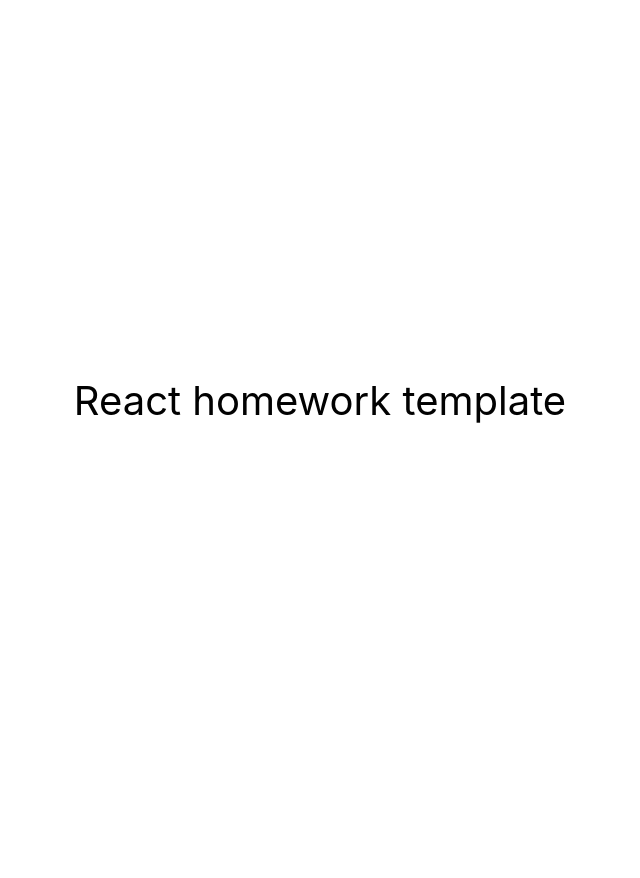
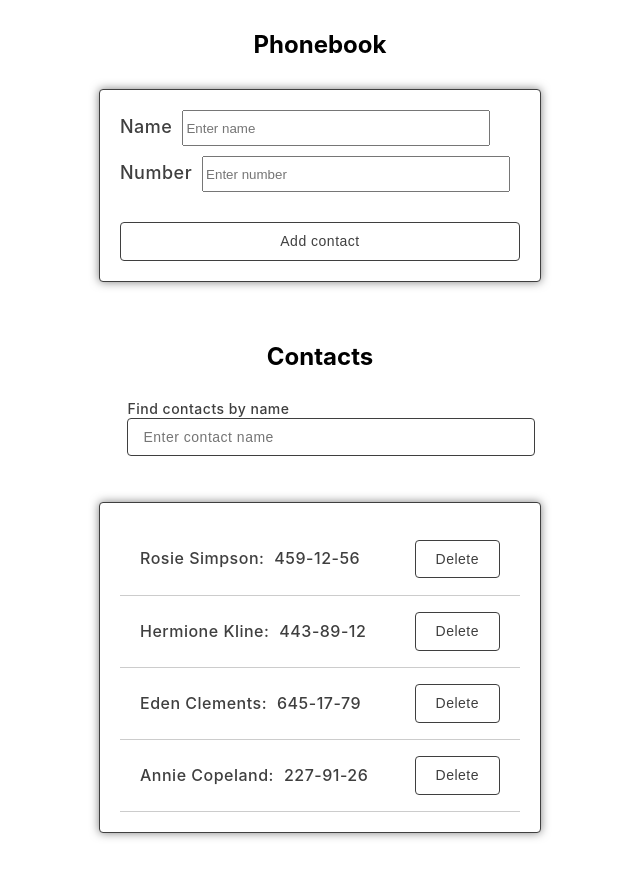
Before and after one commit to mykolaromanets/goit-react-hw-04-phonebook, a React (Create React App) app: page / in a window 1280 px wide. Shown: the whole page, without its empty margins (320-960 px from the left). Before the commit the page ends 800 px from the top, so only its background shows below. Built offline with nearby package versions, Linux system fonts and the light colour scheme.

Commit message:
made refactoring using hook useState

```diff
--- a/package.json
+++ b/package.json
@@ -7,6 +7,8 @@
     "@testing-library/jest-dom": "^5.16.3",
     "@testing-library/react": "^12.1.4",
     "@testing-library/user-event": "^13.5.0",
+    "nanoid": "^4.0.2",
+    "prop-types": "^15.8.1",
     "react": "^18.1.0",
     "react-dom": "^18.1.0",
     "react-scripts": "5.0.1",
--- a/src/components/App.jsx
+++ b/src/components/App.jsx
@@ -1,16 +1,66 @@
+import React, { useState } from 'react';
+import { nanoid } from 'nanoid';
+import { Section } from './Section/Section';
+import { ContactForm } from './ContactForm/ContactForm';
+import { ContactList } from './ContactList/ContactList';
+import { Filter } from './Filter/Filter';
+
 export const App = () => {
+  const [contacts, setContacts] = useState([
+    { id: 'id-1', name: 'Rosie Simpson', number: '459-12-56' },
+    { id: 'id-2', name: 'Hermione Kline', number: '443-89-12' },
+    { id: 'id-3', name: 'Eden Clements', number: '645-17-79' },
+    { id: 'id-4', name: 'Annie Copeland', number: '227-91-26' },
+  ]);
+
+  const [filter, setFilter] = useState('');
+
+  const addContact = data => {
+    const newContact = {
+      id: nanoid(),
+      ...data,
+    };
+
+    const existingContact = contacts.some(
+      contact => contact.name === data.name
+    );
+
+    if (existingContact) {
+      alert(`${data.name} is already in contacts`);
+    } else {
+      setContacts(prevContacts => [...prevContacts, newContact]);
+    }
+  };
+
+  const deleteContact = userId => {
+    setContacts(prevContacts =>
+      prevContacts.filter(contact => contact.id !== userId)
+    );
+  };
+
+  const handleChangeFilter = e => {
+    setFilter(e.currentTarget.value);
+  };
+
+  const getFilterContacts = () => {
+    const filterLowerCase = filter.toLowerCase();
+    return contacts.filter(({ name }) =>
+      name.toLowerCase().includes(filterLowerCase)
+    );
+  };
+
   return (
-    <div
-      style={{
-        height: '100vh',
-        display: 'flex',
-        justifyContent: 'center',
-        alignItems: 'center',
-        fontSize: 40,
-        color: '#010101'
-      }}
-    >
-      React homework template
-    </div>
+    <>
+      <Section title="Phonebook">
+        <ContactForm addContact={addContact} />
+      </Section>
+      <Section title="Contacts">
+        <Filter value={filter} handleChangeFilter={handleChangeFilter} />
+        <ContactList
+          contacts={getFilterContacts()}
+          deleteContact={deleteContact}
+        />
+      </Section>
+    </>
   );
 };
--- /dev/null
+++ b/src/components/ContactForm/ContactForm-styled.css
@@ -0,0 +1,48 @@
+.Form-styled {
+  display: flex;
+  flex-direction: column;
+
+  width: 100%;
+  max-width: 400px;
+  padding: 20px;
+  border: 1px solid #3f3f3f;
+  border-radius: 4px;
+  background-color: #fff;
+  box-shadow: 0px 0px 10px 0px rgba(0, 0, 0, 0.5);
+}
+.Label__form__styled {
+  margin-bottom: 10px;
+  font-size: 18px;
+  font-weight: 500;
+  color: #3f3f3f;
+
+  letter-spacing: 0.5px;
+  line-height: 1.2;
+}
+.Input__form__styled {
+  margin-left: 10px;
+  width: 300px;
+  height: auto;
+  height: 30px;
+}
+.Form__btn__styled {
+  margin-top: 20px;
+  padding: 10px 20px;
+  border: 1px solid #3f3f3f;
+  border-radius: 4px;
+  background-color: #fff;
+  font-size: 14px;
+  font-weight: 500;
+  color: #3f3f3f;
+
+  letter-spacing: 0.5px;
+  line-height: 1.2;
+  cursor: pointer;
+
+  transition: all 250ms cubic-bezier(0.4, 0, 0.2, 1);
+}
+.Form__btn__styled:hover,
+.Form__btn__styled:focus {
+  color: #fff;
+  background-color: #3f3f3f;
+}
--- /dev/null
+++ b/src/components/ContactForm/ContactForm.jsx
@@ -0,0 +1,61 @@
+import React, { useState } from 'react';
+import './ContactForm-styled.css';
+
+export const ContactForm = ({ addContact }) => {
+  const [name, setName] = useState('');
+  const [number, setNumber] = useState('');
+
+  const handleChange = e => {
+    const { name, value } = e.target;
+    if (name === 'name') {
+      setName(value);
+    } else if (name === 'number') {
+      setNumber(value);
+    }
+  };
+
+  const handleSubmit = e => {
+    e.preventDefault();
+
+    addContact({ name, number });
+
+    setName('');
+    setNumber('');
+  };
+
+  return (
+    <form onSubmit={handleSubmit} autoComplete="off" className="Form-styled">
+      <label className="Label__form__styled">
+        Name
+        <input
+          type="text"
+          name="name"
+          className="Input__form__styled"
+          pattern="^[a-zA-Zа-яА-Я]+(([' -][a-zA-Zа-яА-Я ])?[a-zA-Zа-яА-Я]*)*$"
+          title="Name may contain only letters, apostrophe, dash and spaces. For example Adrian, Jacob Mercer, Charles de Batz de Castelmore d'Artagnan"
+          required
+          placeholder="Enter name"
+          value={name}
+          onChange={handleChange}
+        />
+      </label>
+      <label className="Label__form__styled">
+        Number
+        <input
+          type="tel"
+          name="number"
+          className="Input__form__styled"
+          pattern="\+?\d{1,4}?[-.\s]?\(?\d{1,3}?\)?[-.\s]?\d{1,4}[-.\s]?\d{1,4}[-.\s]?\d{1,9}"
+          title="Phone number must be digits and can contain spaces, dashes, parentheses and can start with +"
+          required
+          placeholder="Enter number"
+          value={number}
+          onChange={handleChange}
+        />
+      </label>
+      <button type="submit" className="Form__btn__styled">
+        Add contact
+      </button>
+    </form>
+  );
+};
--- /dev/null
+++ b/src/components/ContactList/ContactList-styled.css
@@ -0,0 +1,11 @@
+.Contact__list__styled {
+  display: flex;
+  flex-direction: column;
+  width: 100%;
+  max-width: 400px;
+  padding: 20px;
+  border: 1px solid #3f3f3f;
+  border-radius: 4px;
+  background-color: #fff;
+  box-shadow: 0px 0px 10px 0px rgba(0, 0, 0, 0.5);
+}
--- /dev/null
+++ b/src/components/ContactList/ContactList.jsx
@@ -0,0 +1,30 @@
+import PropTypes from 'prop-types';
+
+import { ContactsListItem } from '../ContactListItem/ContactListItem';
+import './ContactList-styled.css';
+
+export const ContactList = ({ contacts, deleteContact }) => {
+  return (
+    <ul className="Contact__list__styled">
+      {contacts.map(({ name, number, id }) => (
+        <ContactsListItem
+          key={id}
+          id={id}
+          name={name}
+          number={number}
+          deleteContact={deleteContact}
+        />
+      ))}
+    </ul>
+  );
+};
+ContactList.propTypes = {
+  contacts: PropTypes.arrayOf(
+    PropTypes.shape({
+      name: PropTypes.string.isRequired,
+      number: PropTypes.string.isRequired,
+      id: PropTypes.string.isRequired,
+    }).isRequired
+  ),
+  deleteContact: PropTypes.func,
+};
--- /dev/null
+++ b/src/components/ContactListItem/ContactListItem-styled.css
@@ -0,0 +1,43 @@
+.Contact__list__item__styled {
+  display: flex;
+  align-items: center;
+  justify-content: space-between;
+  padding: 10px 20px;
+  border-bottom: 1px solid #ccc;
+}
+.Contact__name__styled {
+  display: flex;
+  gap: 10px;
+  font-size: 16px;
+  font-weight: 500;
+  color: #3f3f3f;
+
+  letter-spacing: 0.5px;
+  line-height: 1.2;
+}
+.Contact__number__styled {
+  display: inline-block;
+  margin-right: 10px;
+  font-size: 16px;
+  font-weight: 500;
+  color: #3f3f3f;
+
+  letter-spacing: 0.5px;
+  line-height: 1.2;
+  vertical-align: middle;
+}
+.Contact__btn__styled {
+  display: inline-block;
+  padding: 10px 20px;
+  border: 1px solid #3f3f3f;
+  border-radius: 4px;
+  background-color: #fff;
+  font-size: 14px;
+  font-weight: 500;
+  color: #3f3f3f;
+
+  letter-spacing: 0.5px;
+  line-height: 1.2;
+  cursor: pointer;
+  transition: all 250ms cubic-bezier(0.4, 0, 0.2, 1);
+}
--- /dev/null
+++ b/src/components/ContactListItem/ContactListItem.jsx
@@ -0,0 +1,24 @@
+import PropTypes from 'prop-types';
+import './ContactListItem-styled.css';
+
+export const ContactsListItem = ({ id, name, number, deleteContact }) => {
+  return (
+    <li key={id} className="Contact__list__item__styled">
+      <p className="Contact__name__styled">
+        {name}:<span className="Contact__number__styled">{number}</span>
+      </p>
+      <button
+        className="Contact__btn__styled"
+        onClick={() => deleteContact(id)}
+      >
+        Delete
+      </button>
+    </li>
+  );
+};
+ContactsListItem.propTypes = {
+  id: PropTypes.string.isRequired,
+  name: PropTypes.string.isRequired,
+  number: PropTypes.string.isRequired,
+  deleteContact: PropTypes.func.isRequired,
+};
--- /dev/null
+++ b/src/components/Filter/Filter-styled.css
@@ -0,0 +1,25 @@
+.Label__styled {
+  display: inline-block;
+  margin-right: 10px;
+  font-size: 14px;
+  font-weight: 500;
+  color: #3f3f3f;
+  letter-spacing: 0.5px;
+  line-height: 1.2;
+  vertical-align: middle;
+}
+.Input__styled {
+  display: inline-block;
+  width: 100%;
+  max-width: 400px;
+  padding: 10px 15px;
+  font-size: 14px;
+  font-weight: 500;
+  color: #3f3f3f;
+  letter-spacing: 0.5px;
+  line-height: 1.2;
+  vertical-align: middle;
+  border: 1px solid #3f3f3f;
+  border-radius: 4px;
+  outline: none;
+}
--- /dev/null
+++ b/src/components/Filter/Filter.jsx
@@ -0,0 +1,23 @@
+import PropTypes from 'prop-types';
+
+import './Filter-styled.css';
+
+export const Filter = ({ value, handleChangeFilter }) => {
+  return (
+    <label className="Label__styled">
+      Find contacts by name
+      <input
+        type="text"
+        name="filter"
+        className="Input__styled"
+        placeholder="Enter contact name"
+        value={value}
+        onChange={handleChangeFilter}
+      />
+    </label>
+  );
+};
+Filter.propTypes = {
+  value: PropTypes.string.isRequired,
+  handleChangeFilter: PropTypes.func.isRequired,
+};
--- /dev/null
+++ b/src/components/Section/Section-styled.css
@@ -0,0 +1,13 @@
+.Section__container {
+  margin: auto;
+  display: flex;
+  flex-direction: column;
+  padding: 30px;
+  display: flex;
+  justify-content: center;
+  align-items: center;
+  gap: 30px;
+}
+.Section__title {
+  margin: 0;
+}
--- /dev/null
+++ b/src/components/Section/Section.jsx
@@ -0,0 +1,15 @@
+import propTypes from 'prop-types';
+import './Section-styled.css';
+
+export const Section = ({ title, children }) => {
+  return (
+    <section className="Section__container">
+      <h2 className="Section__title">{title}</h2>
+      {children}
+    </section>
+  );
+};
+Section.propTypes = {
+  title: propTypes.string.isRequired,
+  children: propTypes.node.isRequired,
+};
```
Also changed, not shown: 1 other file (tests, documents, lock files or other folders).
